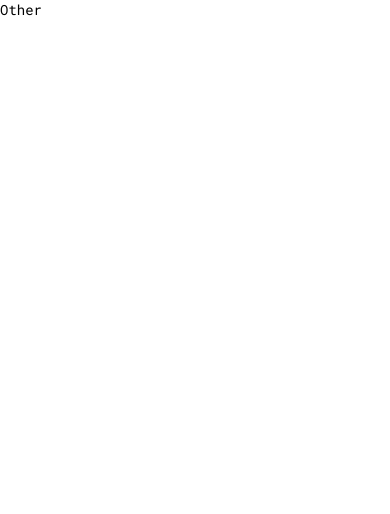
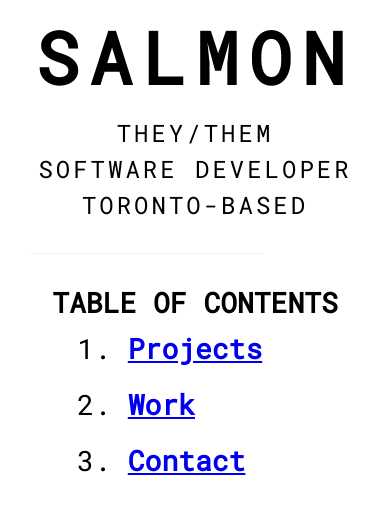
Before and after one commit to chinanwu/chinanwu.com, a Vue app in the folder v4/: page / in a window 390 px wide. Both pictures are taken after a click on the element "READ MORE". Shown: the top 514 px of the page. Built offline with nearby package versions, Linux system fonts and the light colour scheme.

Commit message:
Setting up main screen now. Header is all responsive and done! slowly piece by piece

```diff
--- a/v4/src/App.vue
+++ b/v4/src/App.vue
@@ -32,7 +32,7 @@
                   title="Salmon (Chin-An) Wu's github page"
                 >
                   <div class="App__backIcon" aria-labelledby="githubLink"></div>
-                  <span id="githubLink">Github</span>
+                  <span id="githubLink" class="App__backLabel">Github</span>
                 </a>
               </li>
               <li>
@@ -45,7 +45,7 @@
                     class="App__backIcon"
                     aria-labelledby="linkedInLink"
                   ></div>
-                  <span id="linkedInLink">LinkedIn</span>
+                  <span id="linkedInLink" class="App__backLabel">LinkedIn</span>
                 </a>
               </li>
               <li>
@@ -55,7 +55,7 @@
                   title="Salmon (Chin-An) Wu's email address"
                 >
                   <div class="App__backIcon" aria-labelledby="emailLink"></div>
-                  <span id="emailLink">Email</span>
+                  <span id="emailLink" class="App__backLabel">Email</span>
                 </a>
               </li>
             </ul>
@@ -68,17 +68,17 @@
         <div class="App__bracket App__bracket--right"></div>
       </div>
     </div>
-    <div v-else>
-      Other
-    </div>
+    <MainScreen v-else />
   </div>
 </template>
 
 <script>
 import Card from "@/components/Card";
+import MainScreen from "@/components/MainScreen";
+
 export default {
   name: "App",
-  components: { Card },
+  components: { MainScreen, Card },
   data() {
     return {
       readMore: sessionStorage.getItem("readMore")
@@ -146,6 +146,12 @@ h4 {
 p {
   padding-left: 1rem;
   padding-right: 1rem;
+}
+
+ul {
+  list-style: none;
+  margin: 0;
+  padding: 0;
 }
 
 .--no-margin {
@@ -259,9 +265,6 @@ p {
 
 .App__backLinks {
   display: flex;
-  list-style: none;
-  margin: 0;
-  padding: 0;
   width: 100%;
   justify-content: space-evenly;
 }
@@ -276,13 +279,13 @@ p {
   height: 32px;
   border: 1px solid black;
   border-radius: 50%;
-  margin-right: 1rem;
+}
+
+.App__backLabel {
+  margin-left: 1rem;
 }
 
 .App__backList {
-  list-style: none;
-  margin: 0;
-  padding: 0;
   font-size: 2.4rem;
   line-height: 200%;
   text-align: center;
@@ -306,10 +309,30 @@ p {
     top: 1rem;
   }
 
-  .App__backGithub::after,
-  .App__backLinkedIn::after,
-  .App__backEmail::after {
-    content: "";
+  .App__backLabel {
+    display: none;
+  }
+
+  @bracket-width-small: 3px;
+
+  .App__bracket {
+    border-top: @bracket-width-small solid @grey-05;
+    border-bottom: @bracket-width-small solid @grey-05;
+  }
+
+  .App__bracket--left {
+    border-left: @bracket-width-small solid @grey-05;
+  }
+
+  .App__bracket--right {
+    border-right: @bracket-width-small solid @grey-05;
+  }
+
+  .App__readMore:hover > .App__readMoreBtn,
+  .App__readMore > .App__readMoreBtn:focus {
+    transition: all 0.2s;
+    font-size: 4rem;
+    box-shadow: rgba(255, 255, 255, 0.5) 0 -12rem 0 inset;
   }
 }
 </style>
--- /dev/null
+++ b/v4/src/components/MainScreen.vue
@@ -0,0 +1,148 @@
+<template>
+  <div>
+    <header class="Main__header">
+      <h1 class="Main__headerName">SALMON</h1>
+      <ul class="Main__headerList">
+        <li class="Main__headerListItem">THEY/THEM</li>
+        <li class="Main__headerListItem">
+          <span class="Main__headerListItemSD">SOFTWARE DEV</span>
+        </li>
+        <li class="Main__headerListItem">
+          <span class="Main__headerListItemTO">TORONTO</span>
+        </li>
+      </ul>
+    </header>
+
+    <Separator />
+    <TableOfContents
+      :contents="[
+        { label: 'Projects', link: 'project' },
+        { label: 'Work', link: 'work' },
+        { label: 'Contact', link: 'contact' }
+      ]"
+    />
+    <Separator />
+  </div>
+</template>
+
+<script>
+import Separator from "@/components/Separator";
+import TableOfContents from "@/components/TableOfContents";
+export default {
+  name: "MainScreen",
+  components: { TableOfContents, Separator }
+};
+</script>
+
+<style lang="less" scoped>
+.Main__header {
+  text-align: center;
+}
+
+.Main__headerName {
+  font-size: 9.6rem;
+  letter-spacing: 3rem;
+}
+
+.Main__headerList {
+  display: flex;
+  justify-content: center;
+  font-size: 3.6rem;
+  letter-spacing: 0.3rem;
+}
+
+.Main__headerListItem::after {
+  content: "\00a0|\00a0";
+}
+
+.Main__headerListItem:nth-child(3)::after {
+  content: "";
+}
+
+.Main__headerListItemSD::after {
+  content: "ELOPER";
+}
+
+.Main__headerListItemTO::after {
+  content: "-BASED";
+}
+
+@media only screen and (max-width: 1140px) {
+  .Main__headerListItemTO::after {
+    content: "";
+  }
+}
+
+@media only screen and (max-width: 1010px) {
+  .Main__headerListItemSD::after {
+    content: "";
+  }
+}
+
+@media only screen and (max-width: 840px) {
+  .Main__headerList {
+    font-size: 2.4rem;
+  }
+
+  .Main__headerListItemSD::after {
+    content: "ELOPER";
+  }
+
+  .Main__headerListItemTO::after {
+    content: "-BASED";
+  }
+}
+
+@media only screen and (max-width: 810px) {
+  .Main__headerListItemTO::after {
+    content: "";
+  }
+}
+
+@media only screen and (max-width: 700px) {
+  .Main__headerListItemSD::after {
+    content: "";
+  }
+}
+
+@media only screen and (max-width: 595px) {
+  .Main__headerList {
+    display: initial;
+    line-height: 150%;
+    font-size: 3.6rem;
+  }
+
+  .Main__headerListItem:after {
+    content: "";
+  }
+
+  .Main__headerListItemSD::after {
+    content: "ELOPER";
+  }
+
+  .Main__headerListItemTO::after {
+    content: "-BASED";
+  }
+}
+
+@media only screen and (max-width: 510px) {
+  .Main__headerName {
+    font-size: 7.2rem;
+    letter-spacing: 1rem;
+  }
+
+  .Main__headerList {
+    font-size: 2.4rem;
+  }
+}
+
+@media only screen and (max-width: 320px) {
+  .Main__headerName {
+    font-size: 6.4rem;
+  }
+
+  .Main__headerListItemSD::after {
+    content: "";
+  }
+}
+</style>
--- /dev/null
+++ b/v4/src/components/Separator.vue
@@ -0,0 +1,23 @@
+<template>
+  <div class="Separator" role="presentation"></div>
+</template>
+
+<script>
+export default {
+  name: "Separator"
+};
+</script>
+
+<style lang="less" scoped>
+.Separator {
+  margin: 3rem;
+  border-bottom: 1px solid #f2f2f2;
+  width: 60%;
+}
+
+@media only screen and (max-width: 375px) {
+  .Separator {
+    width: 80%;
+  }
+}
+</style>
--- /dev/null
+++ b/v4/src/components/TableOfContents.vue
@@ -0,0 +1,56 @@
+<template>
+  <nav class="TableOfContents" aria-labelledby="toc">
+    <h2 class="TableOfContents__label" id="toc">TABLE OF CONTENTS</h2>
+    <ol class="TableOfContents__list">
+      <li v-for="(content, index) in contents" :key="'tOC-' + index">
+        <strong>
+          <a :href="'#' + content.link">{{ content.label }}</a>
+        </strong>
+      </li>
+    </ol>
+  </nav>
+</template>
+
+<script>
+export default {
+  name: "TableOfContents",
+  props: {
+    contents: {
+      type: Array,
+      required: true,
+      validator: values =>
+        values.every(
+          value =>
+            value.label &&
+            value.link &&
+            (typeof value.label === "string" ||
+              value.label instanceof String) &&
+            (typeof value.link === "string" || value.link instanceof String)
+        )
+    }
+  }
+};
+</script>
+
+<style lang="less" scoped>
+.TableOfContents {
+  display: flex;
+  flex-direction: column;
+  align-items: center;
+}
+
+.TableOfContents__label,
+.TableOfContents__list {
+  font-size: 2.8rem;
+}
+
+.TableOfContents__label {
+  padding: 0;
+}
+
+.TableOfContents__list {
+  padding: 0;
+  margin: 0;
+  line-height: 200%;
+}
+</style>
```
